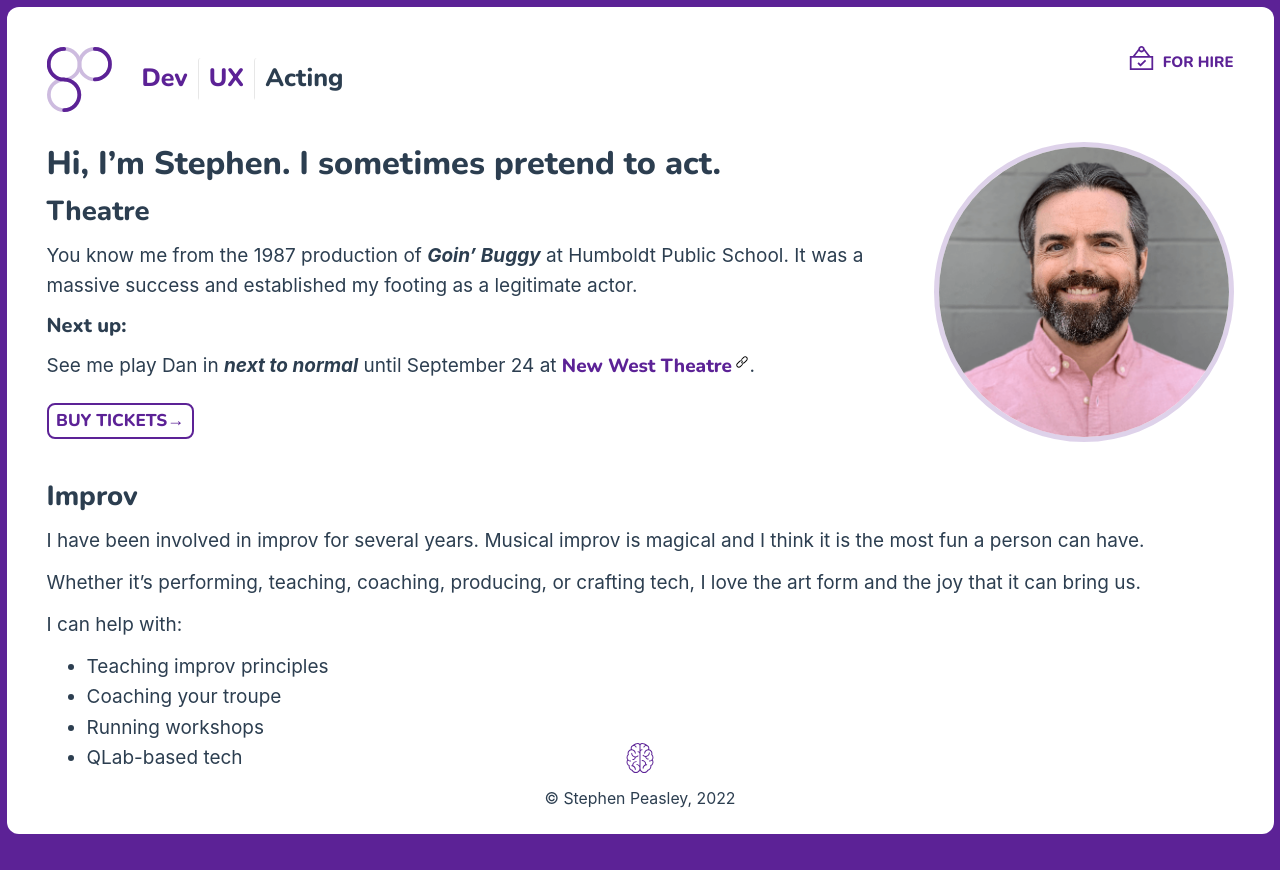
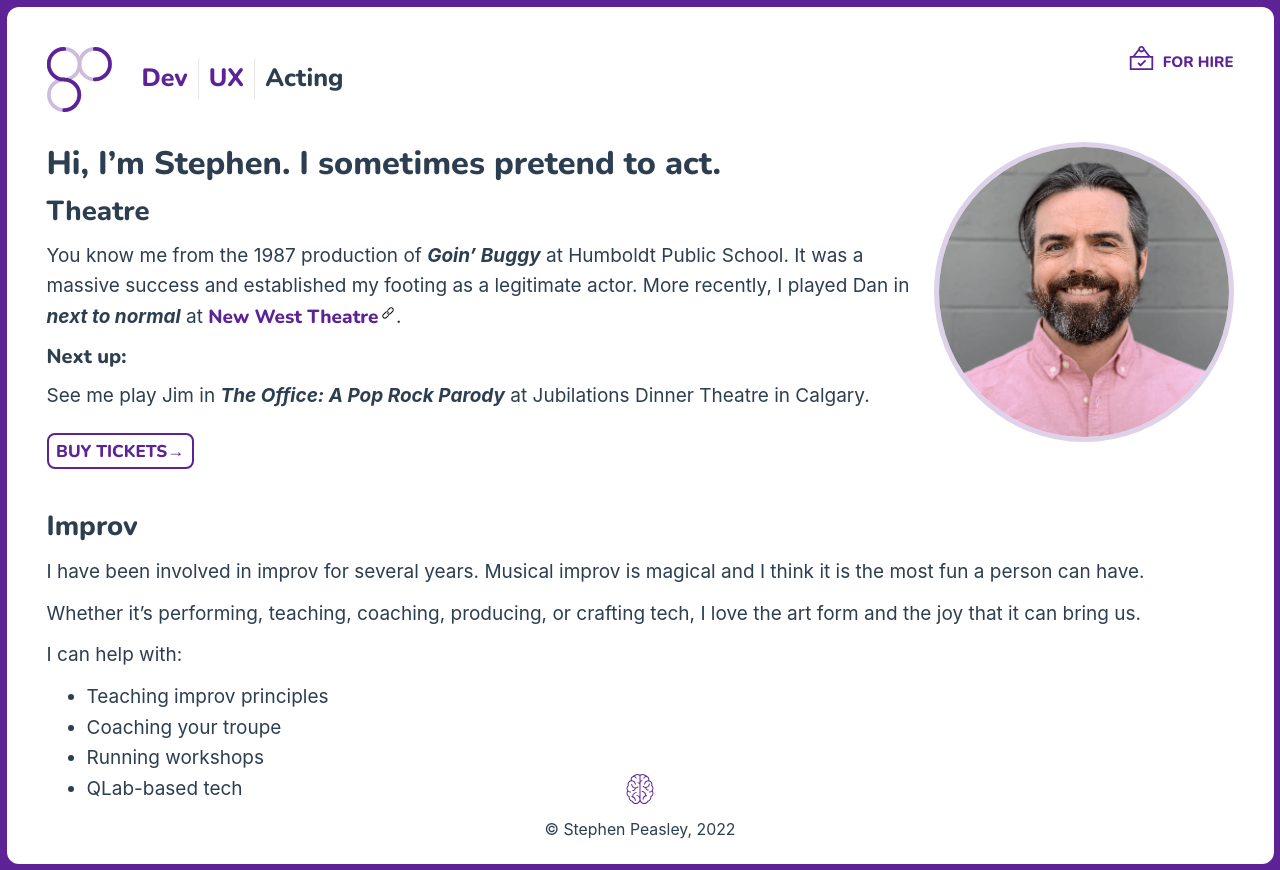
Before and after one commit to speasley/stephenpeasley, a Vue app: page /acting in a window 1280 px wide. Before the commit the page ends 840 px from the top, so only its background shows below. Built offline with nearby package versions, Linux system fonts and the light colour scheme.

Commit message:
feat: update show info

```diff
--- a/src/views/Acting.vue
+++ b/src/views/Acting.vue
@@ -17,17 +17,18 @@ onMounted(() => {
       <p>
         You know me from the 1987 production of
         <cite>Goin&rsquo; Buggy</cite> at Humboldt Public School. It was a
-        massive success and established my footing as a legitimate actor.
+        massive success and established my footing as a legitimate actor. More
+        recently, I played Dan in <cite>next to normal</cite> at
+        <a href="https://www.newwesttheatre.com/">New West Theatre</a>.
       </p>
       <h3>Next up:</h3>
       <p>
-        See me play Dan in <cite>next to normal</cite> until
-        <time datetime="2022-09-24">September 24</time> at
-        <a href="https://www.newwesttheatre.com/">New West Theatre</a>.
+        See me play Jim in <cite>The Office: A Pop Rock Parody</cite> at
+        Jubilations Dinner Theatre in Calgary.
       </p>
       <SButton
         ext
-        link="https://enmaxcentre.evenue.net/cgi-bin/ncommerce3/SEGetEventList?linkID=lethbridge-multi&grandParent=NWN&timeDateFrom=2022-9-1-00.00.00&timeDateTo=2023-8-31-23.59.59&tgenGroup=NWN"
+        link="https://jubilations.ca/the-office-a-pop-rock-parody/"
         text="Buy tickets"
       />
     </section>
```
